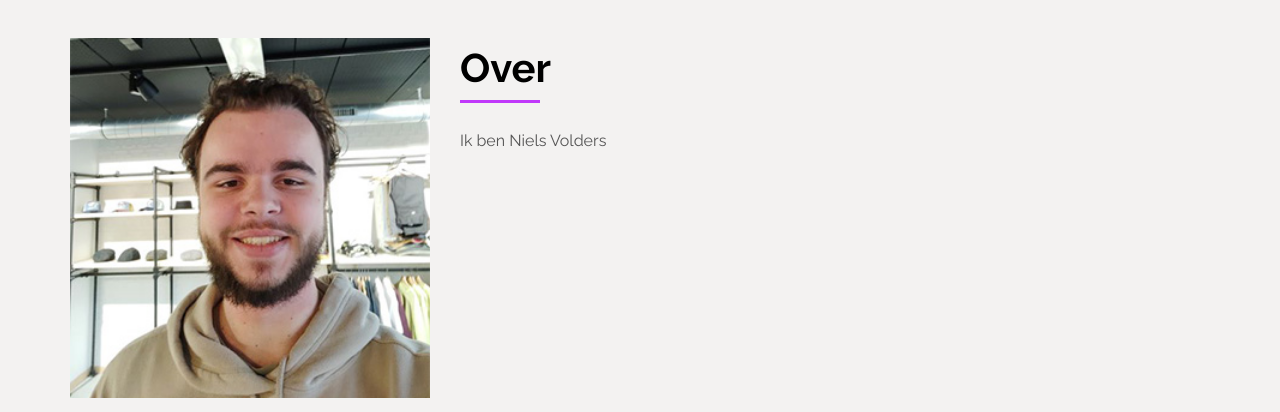
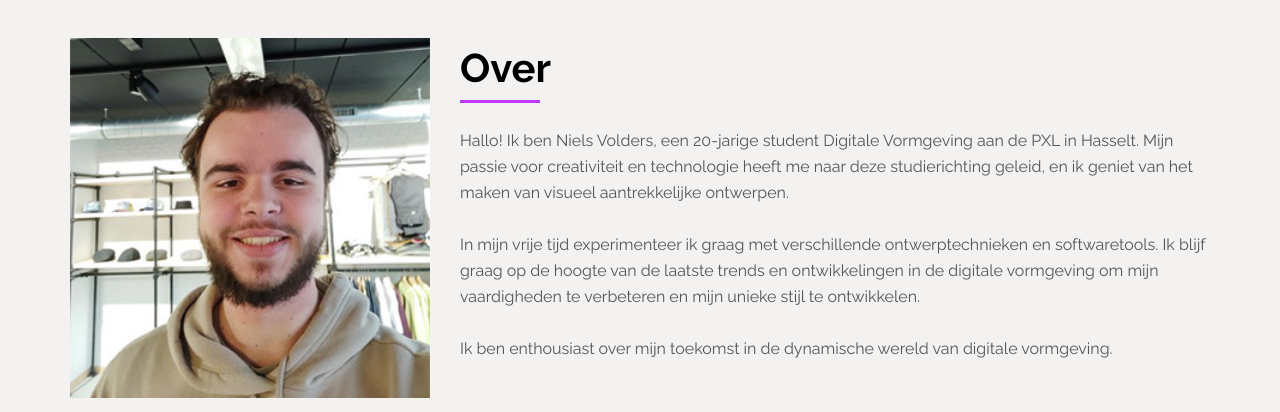
Before and after one commit to NielsV123/2324_WPL2_Volders_Niels_Portfolio, a plain HTML site: page index.html in a window 1280 px wide. Shown: the part 802-1214 px from the top of the page. Drawn offline with Linux system fonts and the light colour scheme.

Commit message:
Laatste aanpassing
Dit is de laatse aanpassing

```diff
--- a/index.html
+++ b/index.html
@@ -62,7 +62,13 @@
                         <h1>Over</h1>
                     </div>
                 </div>
-                <p>Ik ben Niels Volders</p>
+                <p>Hallo! Ik ben Niels Volders, een 20-jarige student Digitale Vormgeving aan de PXL in Hasselt. Mijn passie voor creativiteit en technologie heeft me naar deze studierichting geleid, en ik geniet van het maken van visueel aantrekkelijke ontwerpen.
+<br><br>
+                    In mijn vrije tijd experimenteer ik graag met verschillende ontwerptechnieken en softwaretools. Ik blijf graag op de hoogte van de laatste trends en ontwikkelingen in de digitale vormgeving om mijn vaardigheden te verbeteren en mijn unieke stijl te ontwikkelen.
+<br><br>
+                    Ik ben enthousiast over mijn toekomst in de dynamische wereld van digitale vormgeving.
+
+                </p>
             </div>
 
         </div>
@@ -204,7 +210,7 @@
 
             <div class="wpl-item">
                 <div class="wpl-item-inner">
-                    <img src="assets/test.jpeg" alt="wpl">
+                    <img src="assets/CROOZE.png" alt="wpl">
                     <a href="WPL2.html">
                         <div class="overlay">
                             <h4>CROOZE - WPL2</h4>
```
